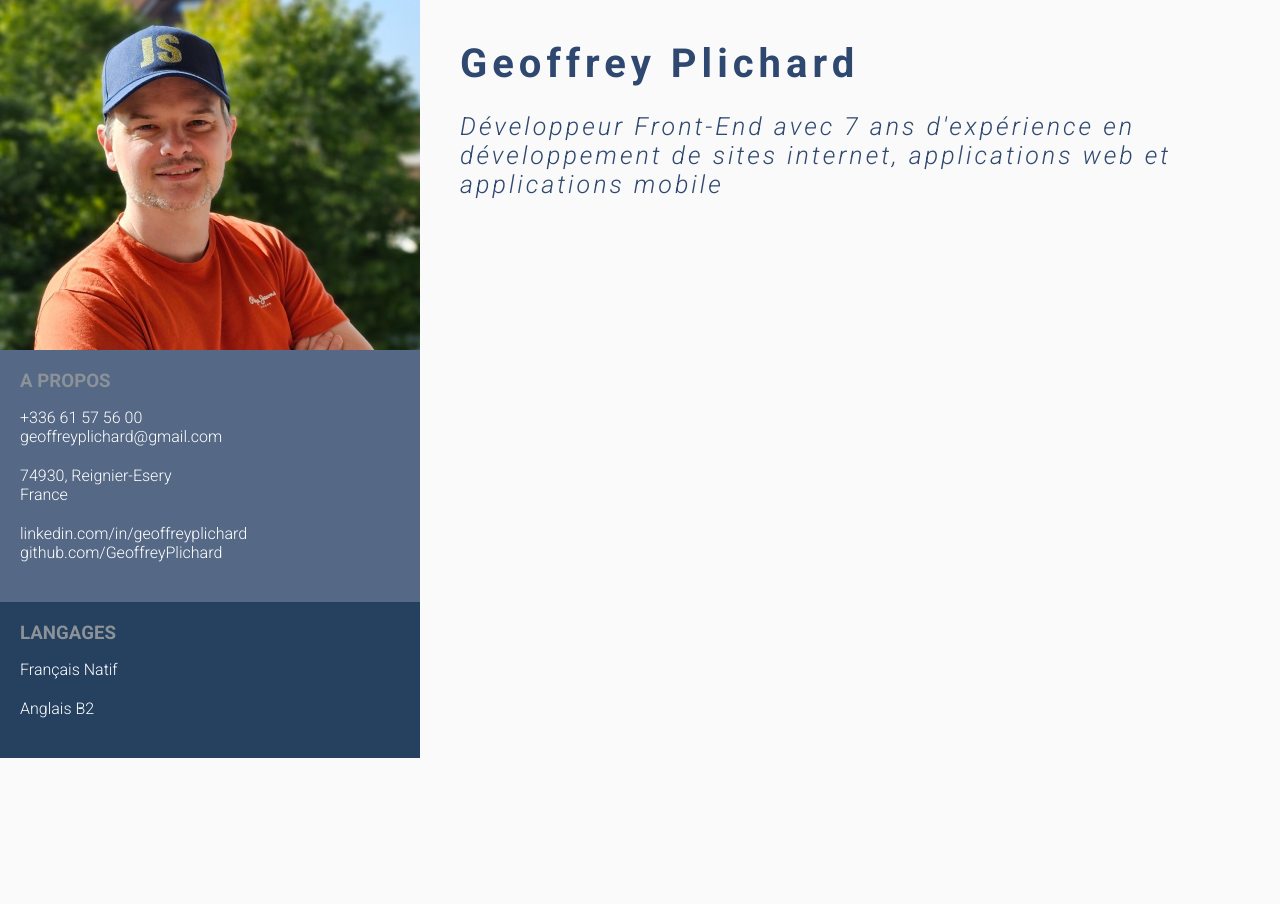
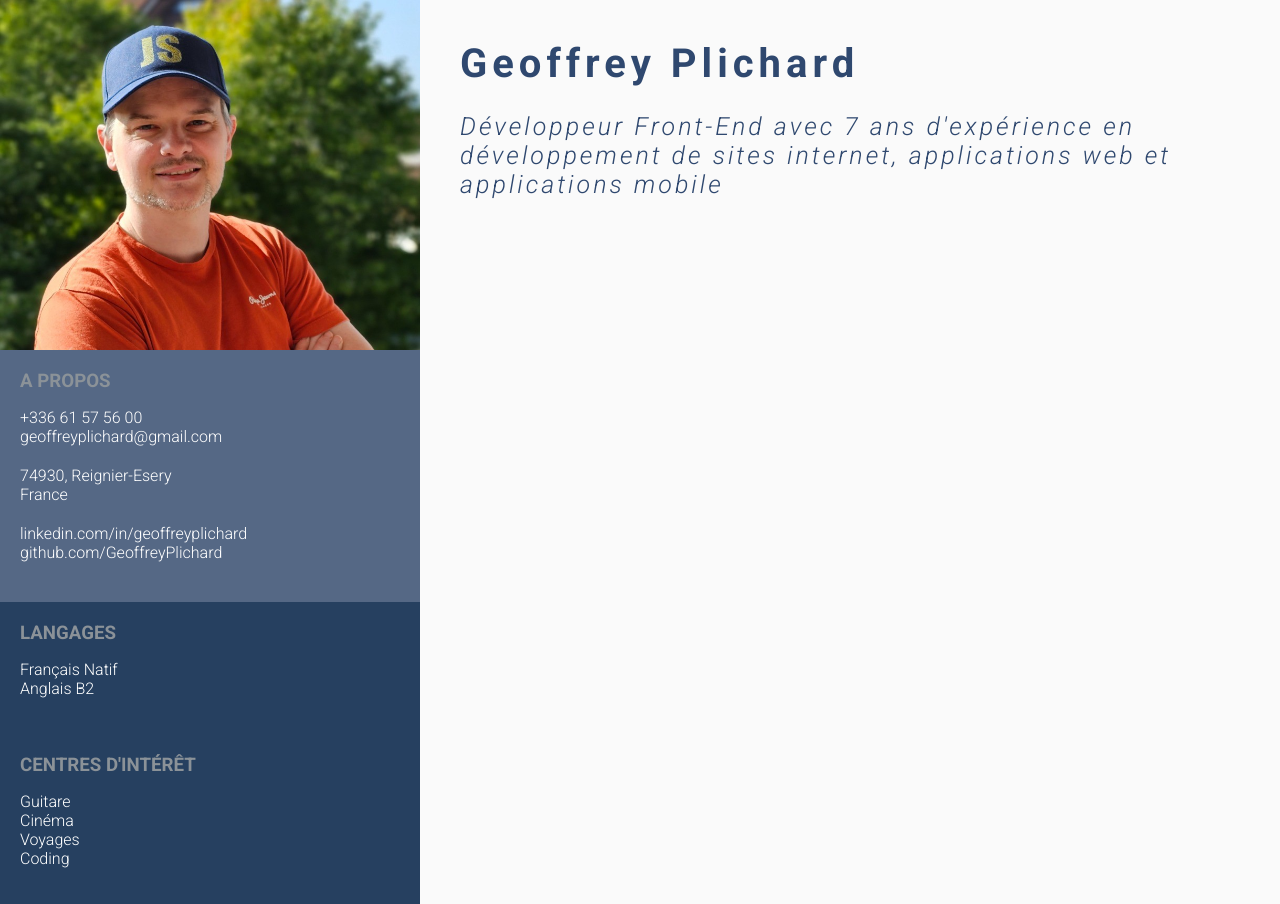
Before and after one commit to GeoffreyPlichard/cv, an Angular app in the folder cv/: page / in a window 1280 px wide. Before the commit the page ends 800 px from the top, so only its background shows below. Built offline with nearby package versions, Linux system fonts and the light colour scheme.

Commit message:
add hobbies

```diff
--- a/cv/src/app/app.component.html
+++ b/cv/src/app/app.component.html
@@ -32,6 +32,17 @@
         </ul>
       </div>
     </article>
+    <article>
+      <div class="inner">
+        <h3>Centres d'intérêt</h3>
+        <ul>
+          <li>Guitare</li>
+          <li>Cinéma</li>
+          <li>Voyages</li>
+          <li>Coding</li>
+        </ul>
+      </div>
+    </article>
   </aside>
   <main>
     <header>
--- a/cv/src/app/app.component.scss
+++ b/cv/src/app/app.component.scss
@@ -16,8 +16,13 @@ section {
         height: 350px;
         background-size: cover;
       }
+
       &:nth-child(2) {
         background-color: var(--color-bg-left3);
+
+        li {
+          margin-bottom: 20px;
+        }
       }
 
       .inner {
@@ -37,7 +42,6 @@ section {
           color: var(--color-text-left);
           display: flex;
           flex-direction: column;
-          margin-bottom: 20px;
 
           span {
             display: inline-block;
```
